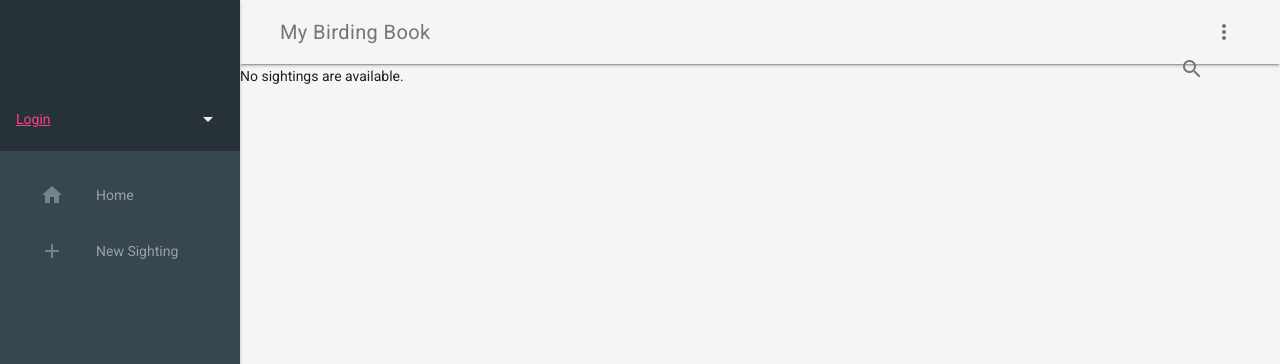
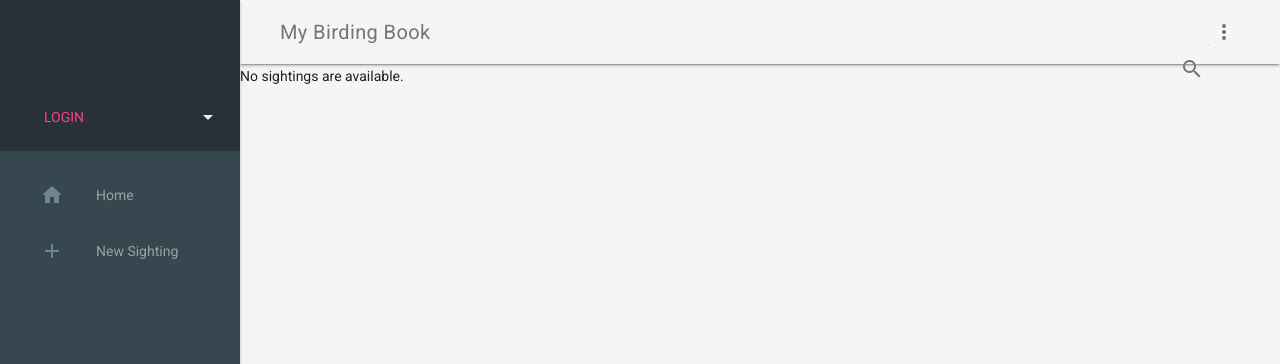
Before and after one commit to jefferythewind/theBirdingBook, a Django app: page / in a window 1280 px wide. Shown: the top 364 px of the page. Run offline with Django 3.2, Linux system fonts and the light colour scheme; data that the repository does not hold is empty; some libraries are stand-ins or nearby versions.

Commit message:
log in button
fixed the log in button

```diff
--- a/birds/templates/birds/base.html
+++ b/birds/templates/birds/base.html
@@ -96,7 +96,7 @@
                 {% if user.is_authenticated %}
                     <span>{{ user.username }}</span>
                 {% else %}
-                    <span><a href="{% url 'login' %}">Login</a></span>
+                    <span><a class="mdl-button mdl-js-button mdl-button--accent" href="{% url 'login' %}">Login</a></span>
                 {% endif %}
             <div class="mdl-layout-spacer"></div>
             <button id="accbtn" class="mdl-button mdl-js-button mdl-js-ripple-effect mdl-button--icon">
```
